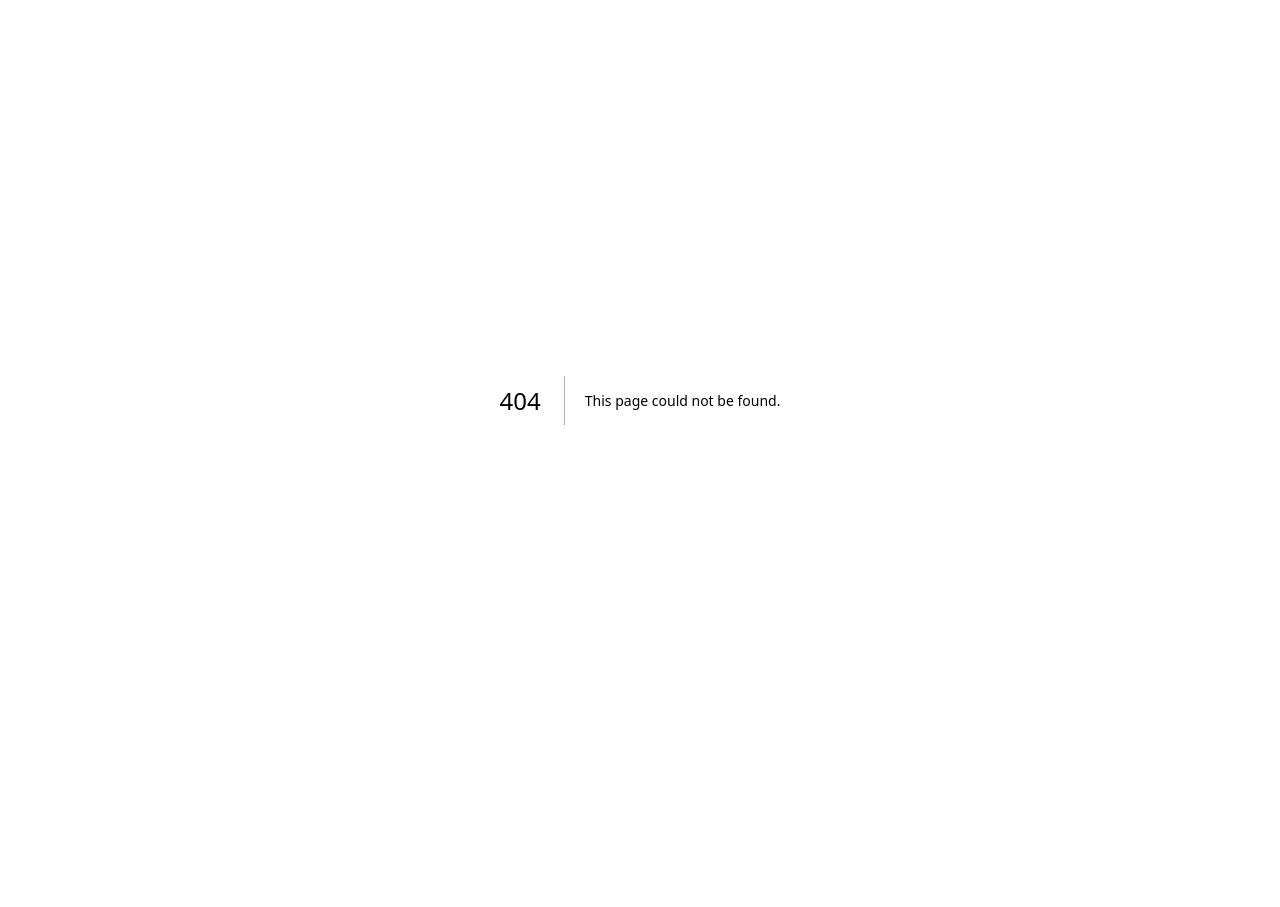
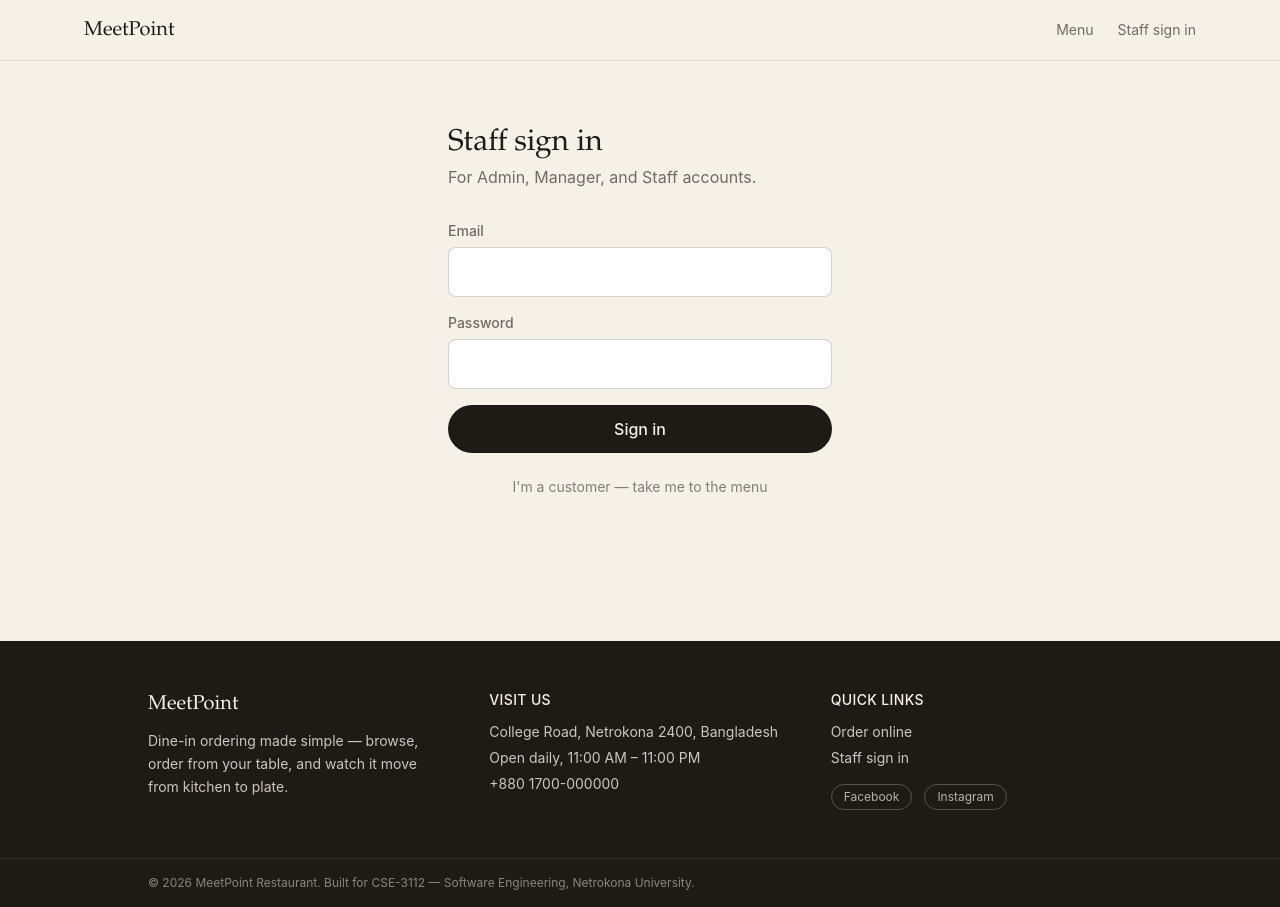
Before and after one commit to soumik-prime/restaurant_management_system, a Next.js app: page /login in a window 1280 px wide. Before the commit this address had no page. Before the commit the page ends 800 px from the top, so only its background shows below. Built offline with nearby package versions, Linux system fonts and the light colour scheme.

Commit message:
login page added

```diff
--- /dev/null
+++ b/app/login/page.js
@@ -0,0 +1,96 @@
+"use client";
+
+import { useState } from "react";
+import { useRouter } from "next/navigation";
+import Link from "next/link";
+import Header from "../../components/Header";
+import Footer from "../../components/Footer";
+
+const ROLE_HOME = { admin: "/admin", manager: "/manager", staff: "/staff" };
+
+export default function LoginPage() {
+  const router = useRouter();
+  const [email, setEmail] = useState("");
+  const [password, setPassword] = useState("");
+  const [error, setError] = useState("");
+  const [submitting, setSubmitting] = useState(false);
+
+  async function handleSubmit(e) {
+    e.preventDefault();
+    setError("");
+    setSubmitting(true);
+    try {
+      const res = await fetch("/api/auth/login", {
+        method: "POST",
+        headers: { "Content-Type": "application/json" },
+        body: JSON.stringify({ email, password }),
+      });
+      const data = await res.json();
+      if (!res.ok) {
+        setError(data.error || "Couldn't sign in.");
+        setSubmitting(false);
+        return;
+      }
+      router.push(ROLE_HOME[data.user.role] || "/");
+    } catch {
+      setError("Something went wrong. Please try again.");
+      setSubmitting(false);
+    }
+  }
+
+  return (
+    <main className="min-h-screen flex flex-col">
+      <Header />
+      <div className="flex-1 flex flex-col items-center justify-center px-6 py-16">
+      <div className="w-full max-w-sm">
+        <h1 className="font-display text-3xl text-char-900">Staff sign in</h1>
+        <p className="text-char-700/70 mt-1">For Admin, Manager, and Staff accounts.</p>
+
+        <form onSubmit={handleSubmit} className="mt-8 space-y-4">
+          <div>
+            <label htmlFor="email" className="block text-sm font-medium text-char-700/70 mb-1.5">
+              Email
+            </label>
+            <input
+              id="email"
+              type="email"
+              required
+              value={email}
+              onChange={(e) => setEmail(e.target.value)}
+              className="focus-ring w-full rounded-lg border border-char-900/20 px-4 py-3 bg-white text-char-900"
+            />
+          </div>
+          <div>
+            <label htmlFor="password" className="block text-sm font-medium text-char-700/70 mb-1.5">
+              Password
+            </label>
+            <input
+              id="password"
+              type="password"
+              required
+              value={password}
+              onChange={(e) => setPassword(e.target.value)}
+              className="focus-ring w-full rounded-lg border border-char-900/20 px-4 py-3 bg-white text-char-900"
+            />
+          </div>
+
+          {error && <p className="text-brick-600 text-sm">{error}</p>}
+
+          <button
+            type="submit"
+            disabled={submitting}
+            className="focus-ring w-full rounded-full bg-char-900 text-linen py-3 font-medium hover:bg-char-800 disabled:opacity-50 transition-colors"
+          >
+            {submitting ? "Signing in…" : "Sign in"}
+          </button>
+        </form>
+
+        <Link href="/menu" className="focus-ring block mt-6 text-center text-sm text-char-700/60 hover:text-char-900">
+          I'm a customer — take me to the menu
+        </Link>
+      </div>
+      </div>
+      <Footer />
+    </main>
+  );
+}
```
